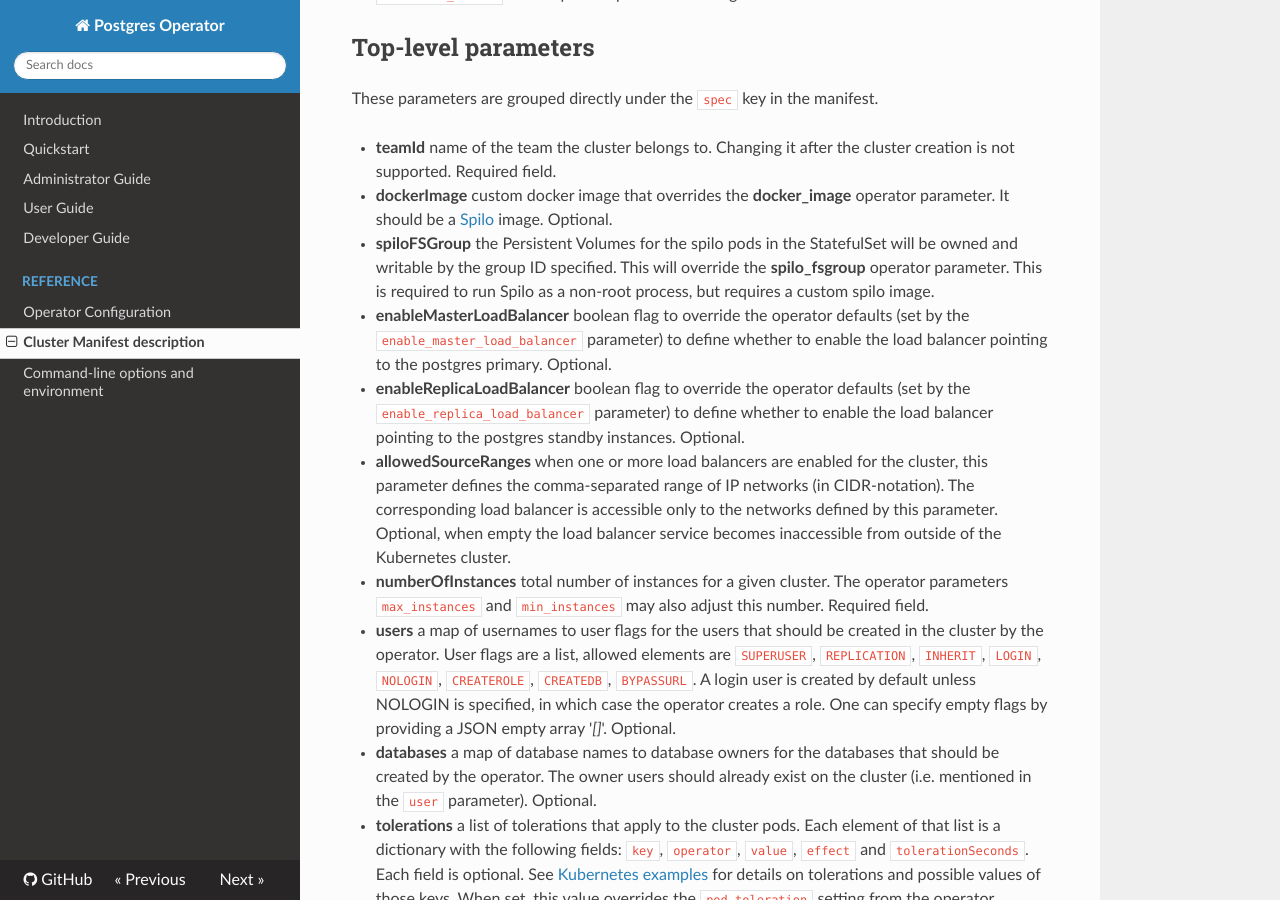
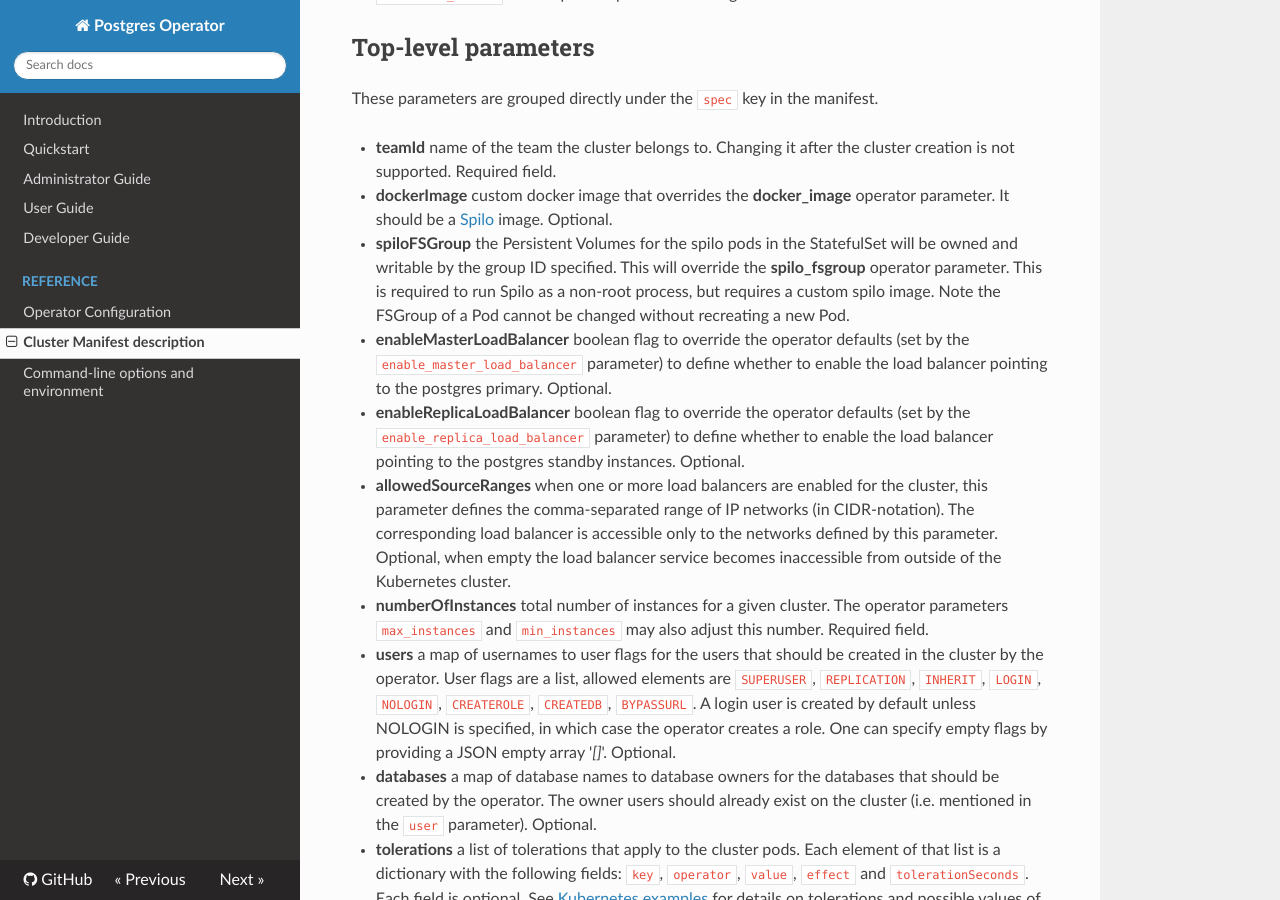
Before and after one commit to zalando/postgres-operator, an MkDocs documentation site: the page built from docs/reference/cluster_manifest.md, in a window 1280 px wide and 900 px high, scrolled down 858 px. Built offline with MkDocs 1.6.1, drawn with Linux system fonts in a browser that asks for light colours; nearby versions of some CDN libraries; old or Windows-style settings are respelled for this version of MkDocs.

Commit message:
Document FSGroup of a Pod cannot be changed after creation.

```diff
--- a/docs/reference/cluster_manifest.md
+++ b/docs/reference/cluster_manifest.md
@@ -62,7 +62,8 @@ These parameters are grouped directly under  the `spec` key in the manifest.
   the Persistent Volumes for the spilo pods in the StatefulSet will be owned
   and writable by the group ID specified. This will override the **spilo_fsgroup**
   operator parameter. This is required to run Spilo as a non-root process, but
-  requires a custom spilo image.
+  requires a custom spilo image. Note the FSGroup of a Pod cannot be changed
+  without recreating a new Pod.
 
 * **enableMasterLoadBalancer**
   boolean flag to override the operator defaults (set by the
```
Also changed, not shown: docs/reference/operator_parameters.md (+2 -1 lines).
